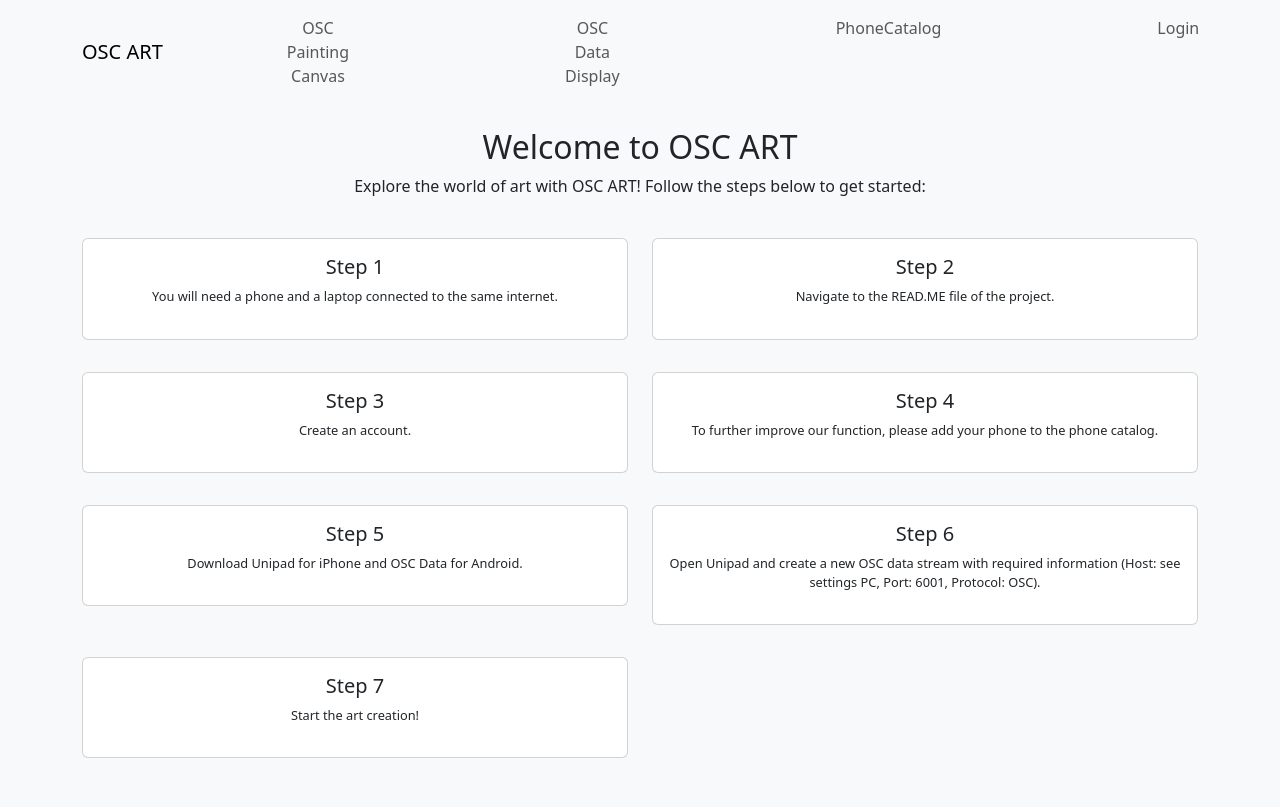
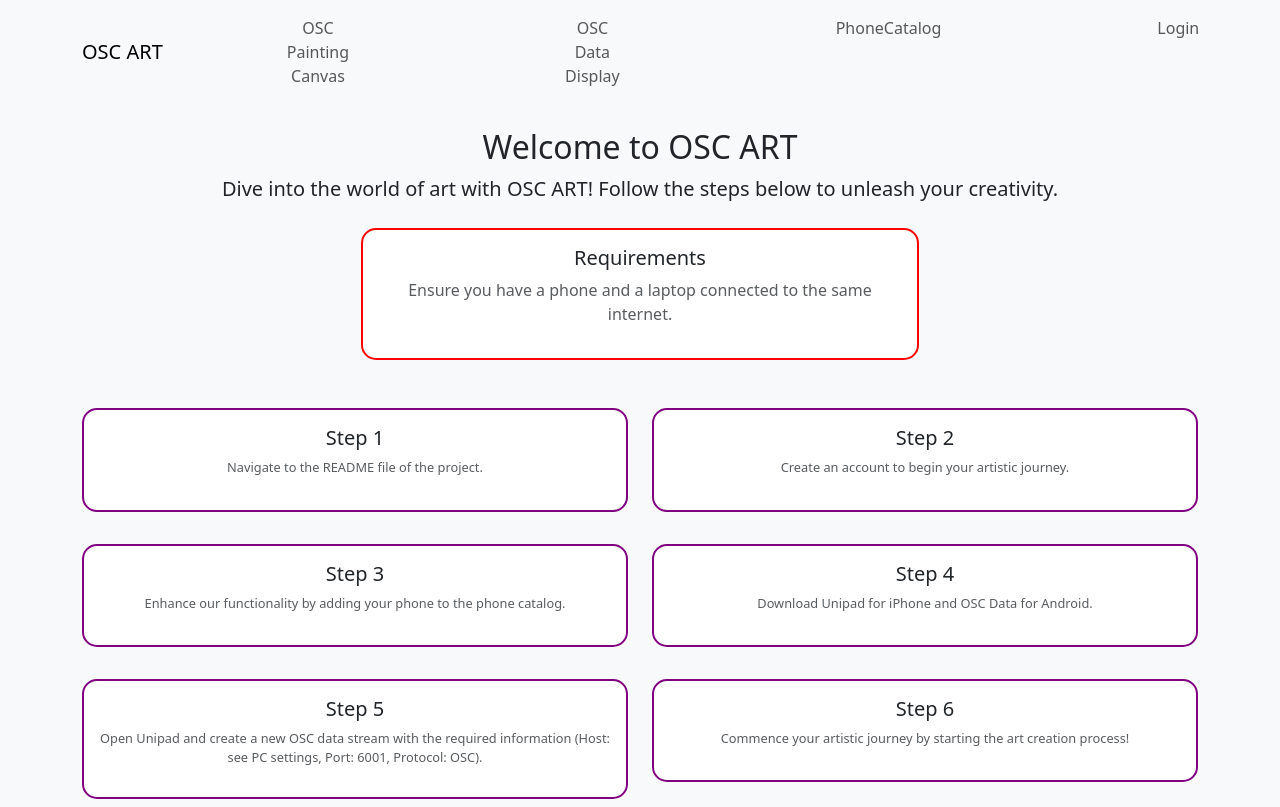
Before and after one commit to EHB-MCT/portfolio-starter-AndyHuizenga, a React (Create React App) app in the folder images/my-react-app/: page /welcome in a window 1280 px wide. Shown: the top 807 px of the page. Built offline with nearby package versions, Linux system fonts and the light colour scheme.

Commit message:
Style(welcomepage): welcomepage updated style

```diff
--- /dev/null
+++ b/images/my-react-app/src/Welcome.css
@@ -0,0 +1,11 @@
+.requirements-card {
+    border: 2px solid red;
+    border-radius: 15px;
+    min-height: 120px;
+  }
+
+  .step-card {
+    border: 2px solid purple;
+    border-radius: 15px;
+    max-height: 120px;
+  }
--- a/images/my-react-app/src/Welcome.js
+++ b/images/my-react-app/src/Welcome.js
@@ -1,18 +1,29 @@
-// Welcome.js
 import React from 'react';
 import { Container, Card, Row, Col } from 'react-bootstrap';
+import './Welcome.css';
 
 const Welcome = () => (
   <Container>
-    <h2 className="mt-4">Welcome to OSC ART</h2>
-    <p>
-      Explore the world of art with OSC ART! Follow the steps below to get started:
+    <h2 className="mt-4 text-center">Welcome to OSC ART</h2>
+    <p className="lead text-center">
+      Dive into the world of art with OSC ART! Follow the steps below to unleash your creativity.
     </p>
 
+    {/* Requirements Card */}
+    <Col md={6} className="mx-auto my-4">
+      <Card className="requirements-card">
+        <Card.Body className="d-flex flex-column align-items-center justify-content-center">
+          <h5>Requirements</h5>
+          <p className="text-muted text-center">Ensure you have a phone and a laptop connected to the same internet.</p>
+        </Card.Body>
+      </Card>
+    </Col>
+
+    {/* Steps Cards */}
     <Row>
-      {[...Array(7).keys()].map((stepNumber) => (
+      {[...Array(6).keys()].map((stepNumber) => (
         <Col key={stepNumber} md={6} className="mb-2 mt-4">
-          <Card style={{ minHeight: '100px' }}>
+          <Card className="step-card">
             <Card.Body>
               <h5>Step {stepNumber + 1}</h5>
               <StepContent stepNumber={stepNumber} />
@@ -30,31 +41,27 @@
   switch (stepNumber) {
     case 0:
       return (
-        <p style={smallTextStyle}>You will need a phone and a laptop connected to the same internet.</p>
+        <p style={smallTextStyle} className="text-muted">Navigate to the README file of the project.</p>
       );
     case 1:
       return (
-        <p style={smallTextStyle}>Navigate to the READ.ME file of the project.</p>
+        <p style={smallTextStyle} className="text-muted">Create an account to begin your artistic journey.</p>
       );
     case 2:
       return (
-        <p style={smallTextStyle}>Create an account.</p>
+        <p style={smallTextStyle} className="text-muted">Enhance our functionality by adding your phone to the phone catalog.</p>
       );
     case 3:
       return (
-        <p style={smallTextStyle}>To further improve our function, please add your phone to the phone catalog.</p>
+        <p style={smallTextStyle} className="text-muted">Download Unipad for iPhone and OSC Data for Android.</p>
       );
     case 4:
       return (
-        <p style={smallTextStyle}>Download Unipad for iPhone and OSC Data for Android.</p>
+        <p style={smallTextStyle} className="text-muted">Open Unipad and create a new OSC data stream with the required information (Host: see PC settings, Port: 6001, Protocol: OSC).</p>
       );
     case 5:
       return (
-        <p style={smallTextStyle}>Open Unipad and create a new OSC data stream with required information (Host: see settings PC, Port: 6001, Protocol: OSC).</p>
-      );
-    case 6:
-      return (
-        <p style={smallTextStyle}>Start the art creation!</p>
+        <p style={smallTextStyle} className="text-muted">Commence your artistic journey by starting the art creation process!</p>
       );
     default:
       return null;
```
